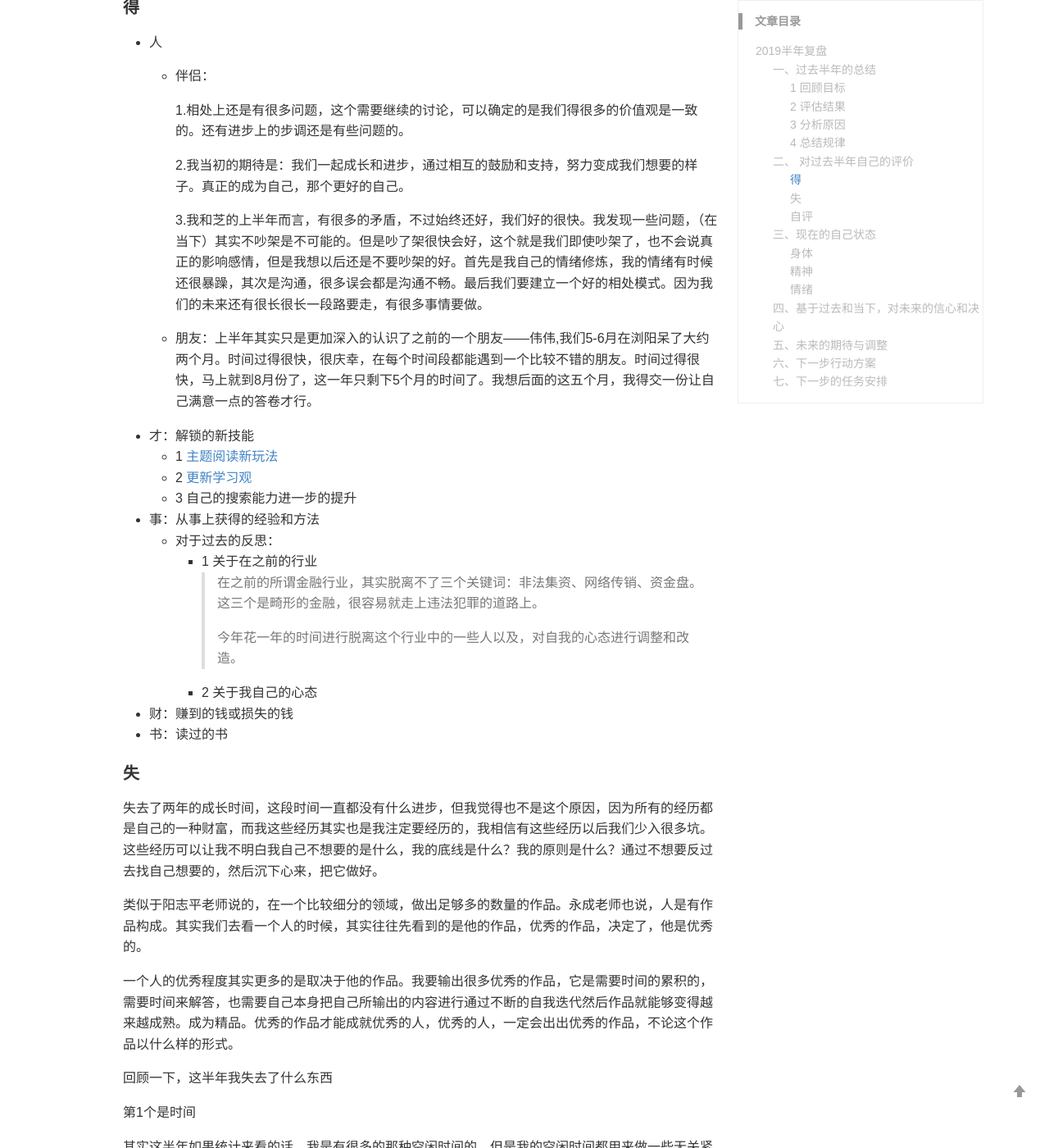
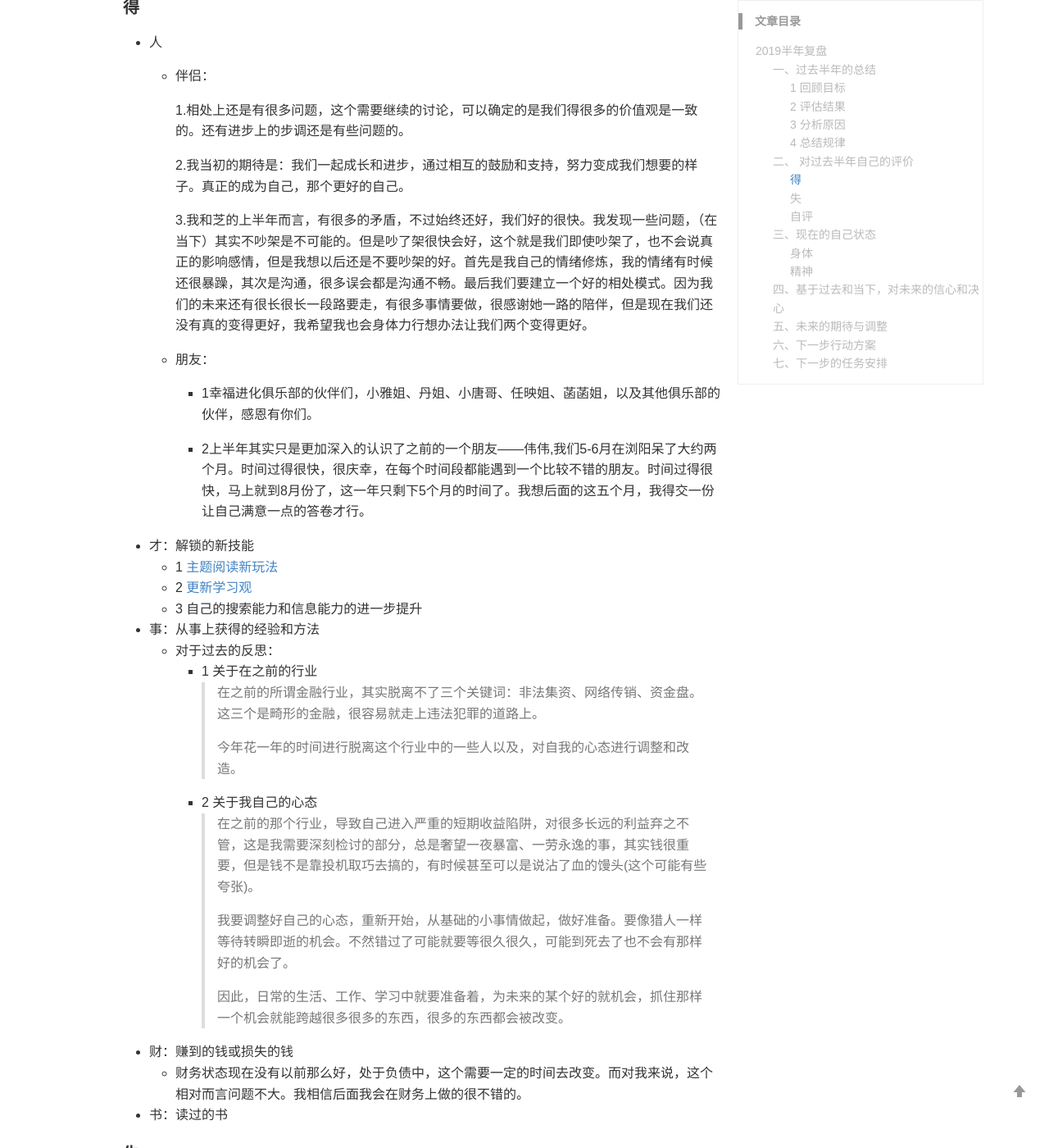
Before and after one commit to bemvp/bemvp.github.io, a Jekyll site: the page built from _posts/001_2019-My-Goals/2019-7-22-half-year-fu-pan.md, in a window 1280 px wide and 1400 px high, scrolled down 3416 px. Shown: the whole window at 82% size. Built offline with Jekyll 4.4.1, drawn with Linux system fonts in a browser that asks for light colours; comment, search, counter and statistics services are not loaded; some of the changed text lies outside the part shown.

Commit message:
完成第四点

```diff
--- a/_posts/001_2019-My-Goals/2019-7-22-half-year-fu-pan.md
+++ b/_posts/001_2019-My-Goals/2019-7-22-half-year-fu-pan.md
@@ -155,15 +155,18 @@ changelog: 190722-
 
     2.我当初的期待是：我们一起成长和进步，通过相互的鼓励和支持，努力变成我们想要的样子。真正的成为自己，那个更好的自己。
 
-    3.我和芝的上半年而言，有很多的矛盾，不过始终还好，我们好的很快。我发现一些问题，（在当下）其实不吵架是不可能的。但是吵了架很快会好，这个就是我们即使吵架了，也不会说真正的影响感情，但是我想以后还是不要吵架的好。首先是我自己的情绪修炼，我的情绪有时候还很暴躁，其次是沟通，很多误会都是沟通不畅。最后我们要建立一个好的相处模式。因为我们的未来还有很长很长一段路要走，有很多事情要做。
+    3.我和芝的上半年而言，有很多的矛盾，不过始终还好，我们好的很快。我发现一些问题，（在当下）其实不吵架是不可能的。但是吵了架很快会好，这个就是我们即使吵架了，也不会说真正的影响感情，但是我想以后还是不要吵架的好。首先是我自己的情绪修炼，我的情绪有时候还很暴躁，其次是沟通，很多误会都是沟通不畅。最后我们要建立一个好的相处模式。因为我们的未来还有很长很长一段路要走，有很多事情要做，很感谢她一路的陪伴，但是现在我们还没有真的变得更好，我希望我也会身体力行想办法让我们两个变得更好。
 
 
-  - 朋友：上半年其实只是更加深入的认识了之前的一个朋友——伟伟,我们5-6月在浏阳呆了大约两个月。时间过得很快，很庆幸，在每个时间段都能遇到一个比较不错的朋友。时间过得很快，马上就到8月份了，这一年只剩下5个月的时间了。我想后面的这五个月，我得交一份让自己满意一点的答卷才行。
+  - 朋友：
+    - 1幸福进化俱乐部的伙伴们，小雅姐、丹姐、小唐哥、任映姐、菡菡姐，以及其他俱乐部的伙伴，感恩有你们。
+
+    - 2上半年其实只是更加深入的认识了之前的一个朋友——伟伟,我们5-6月在浏阳呆了大约两个月。时间过得很快，很庆幸，在每个时间段都能遇到一个比较不错的朋友。时间过得很快，马上就到8月份了，这一年只剩下5个月的时间了。我想后面的这五个月，我得交一份让自己满意一点的答卷才行。
 
 - 才：解锁的新技能
   - 1 [主题阅读新玩法](https://mubu.com/doc/g3MeOsSl3)
   - 2 [更新学习观](https://mubu.com/doc/6kCsYvnkz)
-  - 3 自己的搜索能力进一步的提升
+  - 3 自己的搜索能力和信息能力的进一步提升
 
 - 事：从事上获得的经验和方法
   - 对于过去的反思：
@@ -172,7 +175,13 @@ changelog: 190722-
     >
     > 今年花一年的时间进行脱离这个行业中的一些人以及，对自我的心态进行调整和改造。
     - 2 关于我自己的心态
+    > 在之前的那个行业，导致自己进入严重的短期收益陷阱，对很多长远的利益弃之不管，这是我需要深刻检讨的部分，总是奢望一夜暴富、一劳永逸的事，其实钱很重要，但是钱不是靠投机取巧去搞的，有时候甚至可以是说沾了血的馒头(这个可能有些夸张)。
+    >
+    > 我要调整好自己的心态，重新开始，从基础的小事情做起，做好准备。要像猎人一样等待转瞬即逝的机会。不然错过了可能就要等很久很久，可能到死去了也不会有那样好的机会了。
+    >
+    > 因此，日常的生活、工作、学习中就要准备着，为未来的某个好的就机会，抓住那样一个机会就能跨越很多很多的东西，很多的东西都会被改变。
 - 财：赚到的钱或损失的钱
+  - 财务状态现在没有以前那么好，处于负债中，这个需要一定的时间去改变。而对我来说，这个相对而言问题不大。我相信后面我会在财务上做的很不错的。
 - 书：读过的书
 
 #### 失
@@ -205,9 +214,7 @@ changelog: 190722-
 
 没有在自己的生活、工作、学习中刻意练习这些技能，并且输出教程。
 
-这是我第3个失去的东西。
-
-我现在其实还可以做这样一件事情，我从工具的层面出发，去慢慢地构建自己的系统。
+以上是三个我失去的东西，我现在其实还可以做这样一件事情，我从工具的层面出发，去慢慢地构建自己的系统。
 
 从器的层面切入，先向下，然后向上拓展和整理。
 
@@ -261,8 +268,14 @@ changelog: 190722-
 我整合的内容：
 - 书
   - [《优秀到不能被忽视》提取码：eztv（书好看，支持作者）](https://pan.baidu.com/share/init?surl=63dfKLX5NGgpKssxQOw_jw)
+
   - 《成功 动机 目标》
+
   - 《复盘：把经验转化成能力》
+
+  - 《出奇制胜——如何在不确定的世界加速成功》
+
+  - 《知道做到》
 
 - 课程
   - [职业合集-阳志平-开智学堂](https://data.newrank.cn/m/sb.html?uuid=8c1a9cbbb7fa4400b180dad59017f571&from=singlemessage)
@@ -300,16 +313,19 @@ changelog: 190722-
   - ⑤ S-startup 任何改变都从改变信念开始
 
 - 工作
+  - 相对而言，我现在没有那么急，190725看了[如何成为TOP3%的顶尖高手？](https://mp.weixin.qq.com/s/YrABc-ZBg3bJcrUwx1IZIQ)所以需要做的是小步快跑，从头开始做，选择做了就坚定不移的要做好它，这个是对自己一种承诺。
 
 - 学习
-
-
-#### 情绪
-
-
+  - 我的学习也有问题，没有刻意练习，没有给出结果，虽然我有出众的搜索能力，但是还是受困于没有成果和作品。后面这段时间，就应该输出和展示成果。
+  - 要输出结果，就从今天开始输出。
 
 ### 四、基于过去和当下，对未来的信心和决心
 
+过去的已经过去，很多的东西都应该翻篇了，新的开始要有信心和决心。
+
+现在就是过去，未来就是现在。我相信自己想到的，自己也能够做到。
+
+做时间的朋友，有时候发现落后优秀的同学太多，我觉得需要做的是现在开始，马上行动。
 
 ### 五、未来的期待与调整
 
@@ -321,5 +337,7 @@ changelog: 190722-
 
 ### 六、下一步行动方案
 
+- 专家和合格商业操盘手的路子我只能选择一条
+
 
 ### 七、下一步的任务安排
```
Also changed, not shown: pages/about.md (+5 -5 lines).
